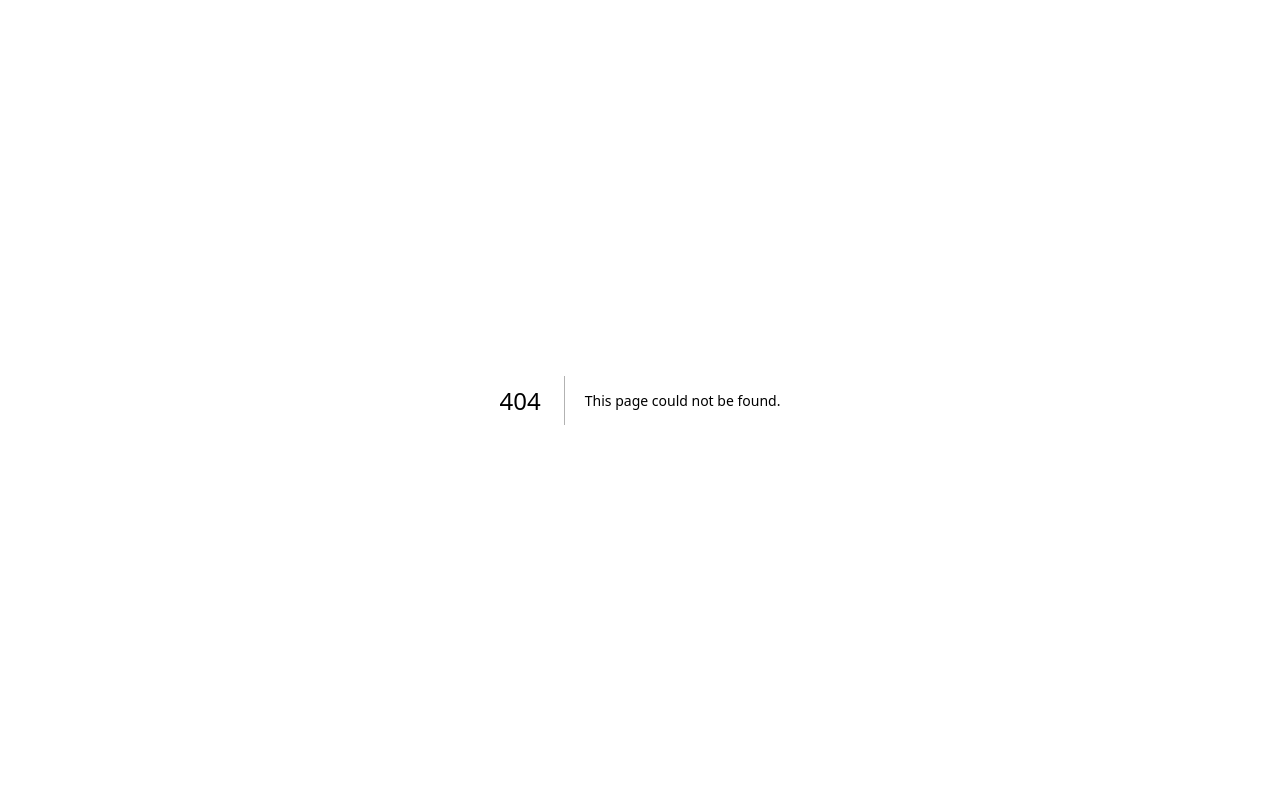
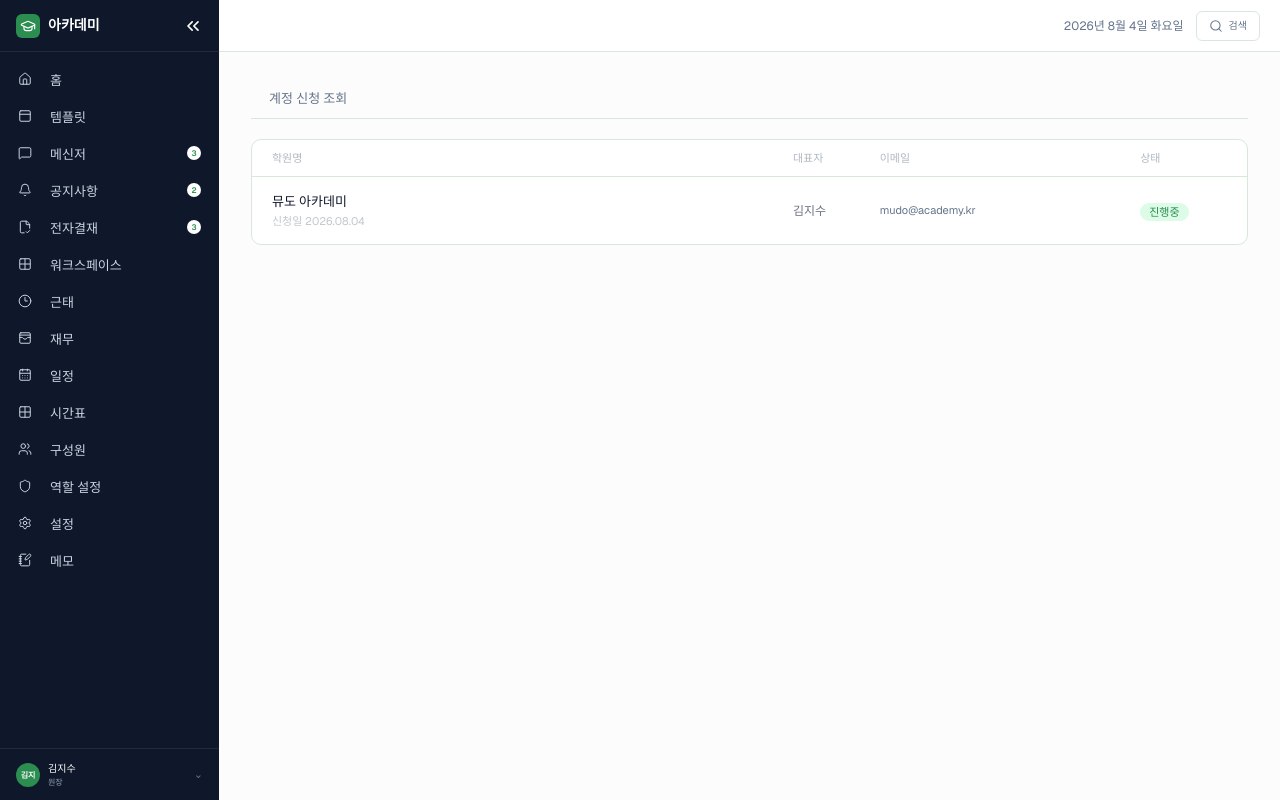
Before and after one commit to mudo-project/Team-MUDO-FrontEnd, a Next.js app: page /admin/academy in a window 1280 px wide. Before the commit this address had no page. Built offline with nearby package versions, Linux system fonts and the light colour scheme.

Commit message:
[FEATURE] 슈퍼 어드민 html 제작#62

```diff
--- /dev/null
+++ b/src/app/admin/academy/page.tsx
@@ -0,0 +1,11 @@
+import AcademyApplicationList from "@/feature/admin/academy/components/AcademyApplicationList";
+import AcademyApplicationNav from "@/feature/admin/academy/components/AcademyApplicationNav";
+
+export default function Page() {
+    return (
+        <main className="min-h-[calc(100dvh-52px)] w-full bg-[#FCFCFC] px-2 py-4 sm:px-2.5 md:px-4 md:py-5 lg:px-8 lg:py-7">
+            <AcademyApplicationNav />
+            <AcademyApplicationList />
+        </main>
+    );
+}
--- /dev/null
+++ b/src/app/admin/layout.tsx
@@ -0,0 +1,15 @@
+import Header from "@/components/layout/Header";
+import Sidebar from "@/components/layout/Sidebar";
+
+export default function Layout({ children }: { children: React.ReactNode }) {
+    return (
+        <section className="min-h-full flex overflow-auto scrollbar-hide">
+            <Sidebar />
+
+            <div className="min-w-0 flex-1">
+                <Header />
+                {children}
+            </div>
+        </section>
+    );
+}
--- /dev/null
+++ b/src/app/admin/page.tsx
@@ -0,0 +1,6 @@
+export default function Page() {
+    return (
+        <>
+        </>
+    )
+}
--- a/src/app/layout.tsx
+++ b/src/app/layout.tsx
@@ -2,6 +2,7 @@ import type { Metadata } from "next";
 import "./globals.css";
 import { Geist } from "next/font/google";
 import { cn } from "@/lib/utils";
+import { Toaster } from "@/components/ui/sonner";
 
 const geist = Geist({ subsets: ['latin'], variable: '--font-sans' });
 
@@ -21,6 +22,7 @@ export default function RootLayout({
     >
       <body>
         {children}
+        <Toaster />
       </body>
     </html>
   );
--- /dev/null
+++ b/src/feature/admin/academy/components/AcademyApplicationItem.tsx
@@ -0,0 +1,25 @@
+export default function AcademyApplicationItem() {
+    return (
+        <div className="grid h-14 grid-cols-8 items-center border-b border-[#F7F8F9] px-1 last:border-b-0 sm:px-2 md:h-[62px] md:grid-cols-9 md:px-3 lg:h-[67px] lg:grid-cols-11 lg:px-5">
+            <div className="col-span-4 lg:col-span-6">
+                <p className="text-[10px] font-medium leading-[19.5px] text-[#0F172A] md:text-[12px] lg:text-[13px]">
+                    뮤도 아카데미
+                </p>
+                <p className="pt-0.5 text-[10px] font-normal leading-[16.5px] text-[#C0C8D0] lg:text-[11px]">
+                    신청일 2026.08.04
+                </p>
+            </div>
+            <p className="col-span-1 text-[10px] font-normal leading-[18px] text-[#6B7280] md:text-[11px] lg:text-[12px]">
+                김지수
+            </p>
+            <p className="col-span-2 text-[10px] font-normal leading-[16.5px] text-[#64748B] md:col-span-3 lg:text-[11px]">
+                mudo@academy.kr
+            </p>
+            <div className="col-span-1">
+                <span className="rounded-[20px] bg-[#DCFCE7] px-1 py-0.5 text-[10px] font-medium leading-[16.5px] text-[#2C8D50] md:px-1.5 lg:px-[9px] lg:text-[11px]">
+                    진행중
+                </span>
+            </div>
+        </div>
+    );
+}
--- /dev/null
+++ b/src/feature/admin/academy/components/AcademyApplicationList.tsx
@@ -0,0 +1,16 @@
+import AcademyApplicationItem from "./AcademyApplicationItem";
+
+export default function AcademyApplicationList() {
+    return (
+        <section className="mt-3 w-full overflow-hidden border md:mt-4 rounded-[10px] border-[#D7E8DB] bg-white lg:mt-5">
+            <div className="grid h-9 grid-cols-8 items-center border-b border-[#D7E8DB] px-1 text-[10px] font-medium leading-[16.5px] text-[#B0B8C1] sm:px-2 md:h-[37px] md:grid-cols-9 md:px-3 md:text-[11px] lg:grid-cols-11 lg:px-5">
+                <p className="col-span-4 lg:col-span-6">학원명</p>
+                <p className="col-span-1">대표자</p>
+                <p className="col-span-2 md:col-span-3">이메일</p>
+                <p className="col-span-1">상태</p>
+            </div>
+
+            <AcademyApplicationItem />
+        </section>
+    );
+}
--- /dev/null
+++ b/src/feature/admin/academy/components/AcademyApplicationNav.tsx
@@ -0,0 +1,9 @@
+export default function AcademyApplicationNav() {
+    return (
+        <nav className="flex h-9 w-full items-center border-b border-[#D7E8DB] md:h-[39px]">
+            <span className="h-9 px-1 pb-2 pt-2 text-[10px] font-normal leading-[19.5px] text-[#64748B] sm:px-1.5 md:h-[39px] md:px-3 md:pb-[10px] md:pt-[9px] md:text-[12px] lg:px-[18px] lg:text-[13px]">
+                계정 신청 조회
+            </span>
+        </nav>
+    );
+}
--- /dev/null
+++ b/src/feature/admin/components/modal/ViewAcademyModal.tsx
@@ -0,0 +1,91 @@
+import { FileText, X } from "lucide-react";
+
+export default function ViewAcademyModal() {
+    return (
+        <div className="fixed top-0 left-0 z-999 h-screen w-screen bg-[#0F172A]/35">
+            <form className="fixed top-1/2 left-1/2 z-1000 flex w-[560px] -translate-x-1/2 -translate-y-1/2 flex-col rounded-[12px] bg-white shadow-[0_8px_20px_rgba(15,23,42,0.18)]">
+                <header className="flex w-full items-center gap-3 border-b border-[#D7E8DB] px-6 py-5">
+                    <div>
+                        <div className="flex items-center gap-2.5">
+                            <h2 className="text-[17px] font-bold leading-[25.5px] text-[#0F172A]">
+                                성원 영어학원
+                            </h2>
+                            <span className="rounded-full bg-[#FEF3C7] px-2.5 py-[3px] text-[11px] font-semibold leading-[16.5px] text-[#92400E]">
+                                대기중
+                            </span>
+                        </div>
+                        <p className="pt-[3px] text-[12px] font-normal leading-[18px] text-[#64748B]">
+                            신청일시 2026.08.01 14:22
+                        </p>
+                    </div>
+
+                    <button
+                        aria-label="학원 신청 상세 모달 닫기"
+                        className="ml-auto flex size-[18px] items-center justify-center text-[#64748B]"
+                        type="button"
+                    >
+                        <X className="size-[18px]" strokeWidth={1.5} />
+                    </button>
+                </header>
+
+                <div className="w-full px-6 py-1">
+                    <div className="grid h-12 w-full grid-cols-[130px_1fr] items-center border-b border-[#F1F5F9]">
+                        <p className="text-[12px] font-normal leading-[18px] text-[#64748B]">로그인 아이디</p>
+                        <p className="text-[14px] font-semibold leading-[21px] text-[#0F172A]">sungwon_edu</p>
+                    </div>
+                    <div className="grid h-12 w-full grid-cols-[130px_1fr] items-center border-b border-[#F1F5F9]">
+                        <p className="text-[12px] font-normal leading-[18px] text-[#64748B]">학원명</p>
+                        <p className="text-[14px] font-normal leading-[21px] text-[#0F172A]">성원 영어학원</p>
+                    </div>
+                    <div className="grid h-12 w-full grid-cols-[130px_1fr] items-center border-b border-[#F1F5F9]">
+                        <p className="text-[12px] font-normal leading-[18px] text-[#64748B]">사업자 등록번호</p>
+                        <p className="text-[14px] font-normal leading-[21px] text-[#0F172A]">234-56-78901</p>
+                    </div>
+                    <div className="grid h-12 w-full grid-cols-[130px_1fr] items-center border-b border-[#F1F5F9]">
+                        <p className="text-[12px] font-normal leading-[18px] text-[#64748B]">대표자 이름</p>
+                        <p className="text-[14px] font-normal leading-[21px] text-[#0F172A]">박지영</p>
+                    </div>
+                    <div className="grid h-12 w-full grid-cols-[130px_1fr] items-center border-b border-[#F1F5F9]">
+                        <p className="text-[12px] font-normal leading-[18px] text-[#64748B]">대표자 이메일</p>
+                        <p className="text-[14px] font-normal leading-[21px] text-[#0F172A]">jypark@sungwon.co.kr</p>
+                    </div>
+                    <div className="grid h-12 w-full grid-cols-[130px_1fr] items-center border-b border-[#F1F5F9]">
+                        <p className="text-[12px] font-normal leading-[18px] text-[#64748B]">대표자 전화번호</p>
+                        <p className="text-[14px] font-normal leading-[21px] text-[#0F172A]">010-5524-8831</p>
+                    </div>
+
+                    <div className="w-full border-b border-[#F1F5F9] py-[13px]">
+                        <p className="text-[12px] font-normal leading-[18px] text-[#64748B]">사업자등록증</p>
+                        <div className="mt-2.5 flex w-full items-center gap-2.5 rounded-[8px] border border-[#D7E8DB] bg-[#F8FAFC] px-3.5 py-2.5">
+                            <FileText className="size-4 shrink-0 text-[#64748B]" strokeWidth={1.5} />
+                            <p className="text-[13px] font-normal leading-[19.5px] text-[#0F172A]">
+                                사업자등록증_성원영어.pdf
+                            </p>
+                            <button
+                                className="ml-auto text-[12px] font-medium leading-[18px] text-[#3D7A6A]"
+                                type="button"
+                            >
+                                다운로드
+                            </button>
+                        </div>
+                    </div>
+                </div>
+
+                <footer className="flex w-full gap-2.5 border-t border-[#D7E8DB] px-6 py-4">
+                    <button
+                        className="h-[42px] w-1/3 rounded-[8px] border border-[#D7E8DB] bg-white text-[13px] font-medium leading-[19.5px] text-[#0F172A]"
+                        type="button"
+                    >
+                        반려
+                    </button>
+                    <button
+                        className="h-[42px] w-2/3 rounded-[8px] bg-[#0F172A] text-[13px] font-medium leading-[19.5px] text-white"
+                        type="submit"
+                    >
+                        승인
+                    </button>
+                </footer>
+            </form>
+        </div>
+    );
+}
```
Also changed, not shown: tsconfig.json (+13 -4 lines).
